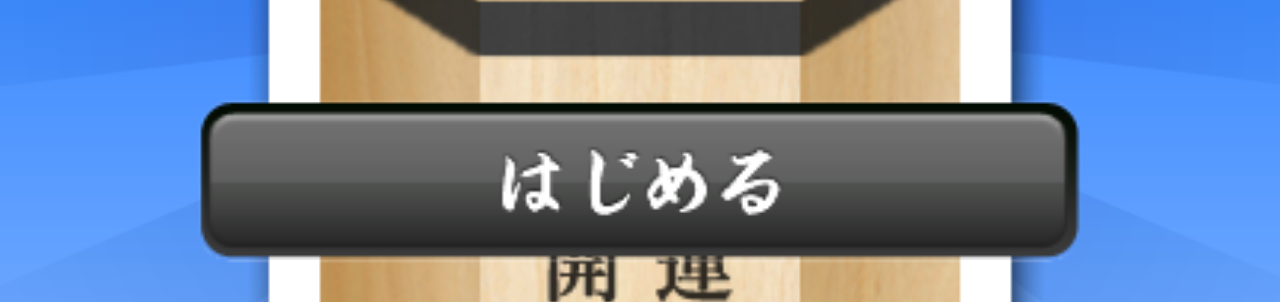
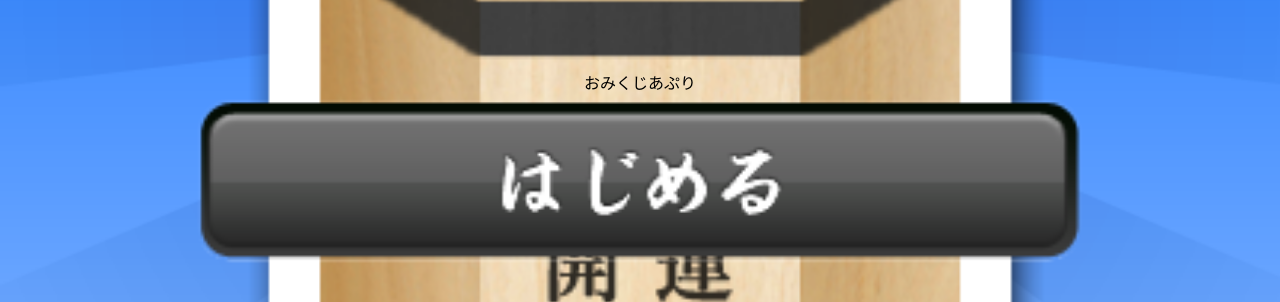
Before and after one commit to kensei820/omikuji, a website: page www/index.html in a window 1280 px wide. Shown: the part 498-800 px from the top of the page. Drawn offline with Linux system fonts and the light colour scheme.

Commit message:
テキスト「おみくじあぷり」を追加。

```diff
--- a/www/index.html
+++ b/www/index.html
@@ -59,6 +59,7 @@
         <img id="kekka" style="display : none;"/>
     </div>
     <div id="bottombar">
+      おみくじあぷり<br>
         <img id="button" src="images/omikuji-btn-hajimeru.png" onclick="omikuji()">
     </div>
 </body>
```
